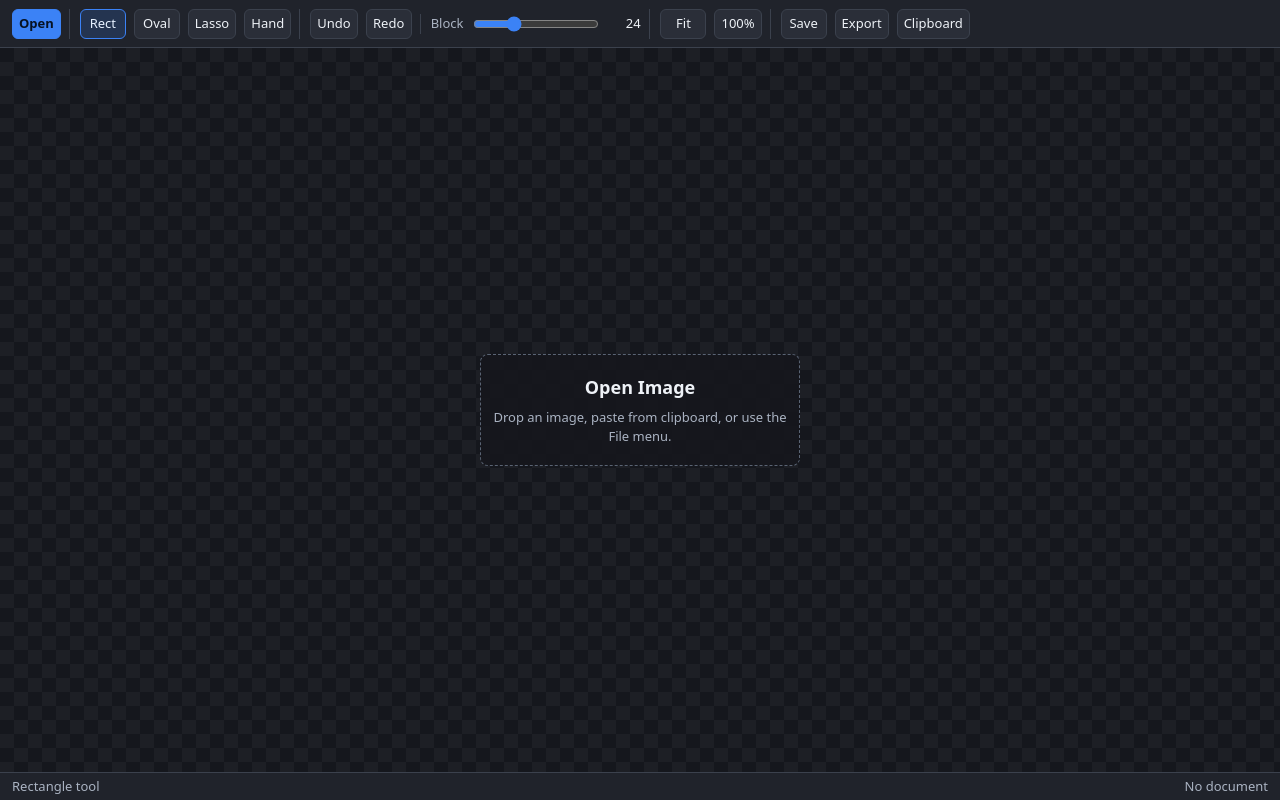
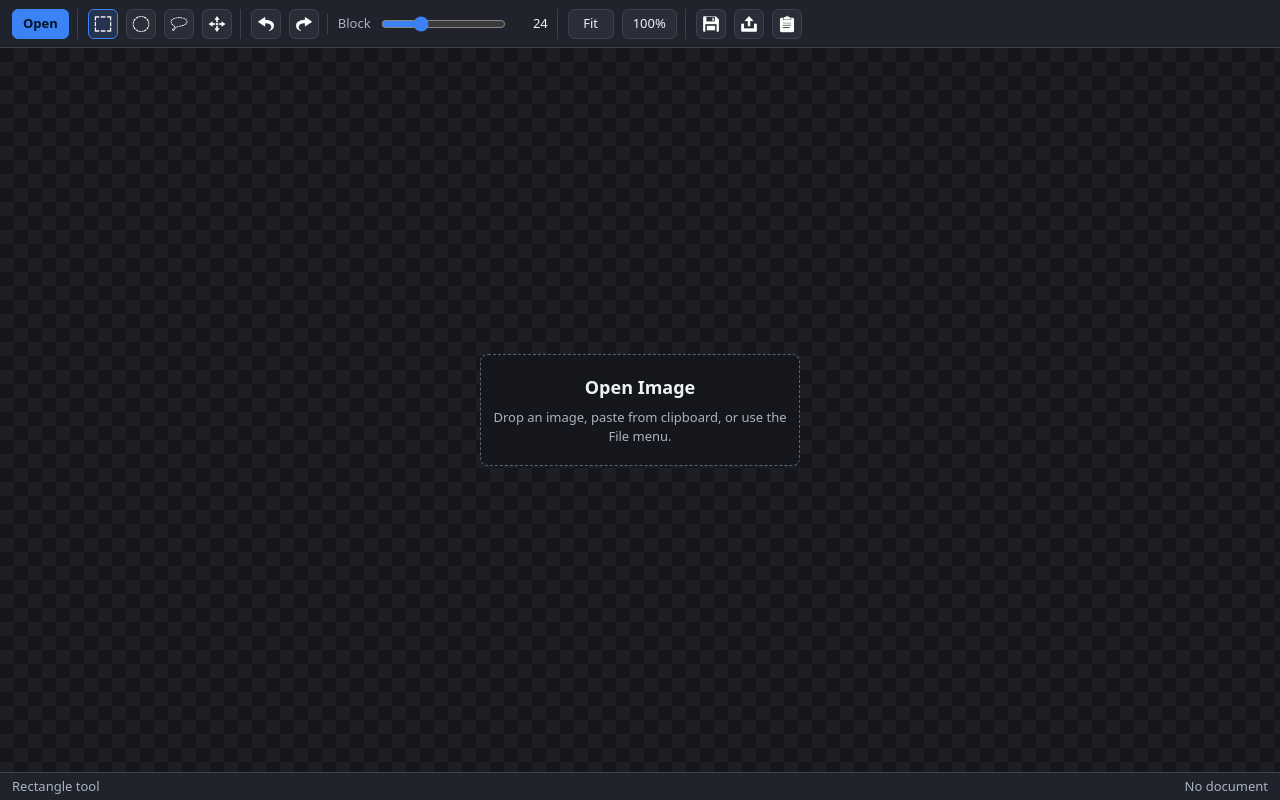
Before and after one commit to hololee/mosaic, an Electron app: page src/renderer/index.html in a window 1280 px wide. Drawn offline with Linux system fonts and the light colour scheme; no server answers.

Commit message:
style: replace toolbar text actions with icons

```diff
--- a/src/renderer/index.html
+++ b/src/renderer/index.html
@@ -12,14 +12,26 @@
         <button class="tool-button primary" id="openButton" type="button" data-tooltip="Open image or project (Cmd/Ctrl+O)" aria-label="Open image or project">Open</button>
       </div>
       <div class="toolbar-group toolbar-tools">
-        <button class="tool-button" data-tool="rectangle" type="button" data-tooltip="Rectangle mask (R)" aria-label="Rectangle mask">Rect</button>
-        <button class="tool-button" data-tool="ellipse" type="button" data-tooltip="Ellipse mask (O)" aria-label="Ellipse mask">Oval</button>
-        <button class="tool-button" data-tool="lasso" type="button" data-tooltip="Lasso mask (L)" aria-label="Lasso mask">Lasso</button>
-        <button class="tool-button" data-tool="pan" type="button" data-tooltip="Pan canvas (H)" aria-label="Pan canvas">Hand</button>
+        <button class="tool-button icon-only" data-tool="rectangle" type="button" data-tooltip="Rectangle mask (R)" aria-label="Rectangle mask">
+          <img class="toolbar-icon" src="./assets/toolbar/rect.png" alt="" aria-hidden="true" />
+        </button>
+        <button class="tool-button icon-only" data-tool="ellipse" type="button" data-tooltip="Ellipse mask (O)" aria-label="Ellipse mask">
+          <img class="toolbar-icon" src="./assets/toolbar/oval.png" alt="" aria-hidden="true" />
+        </button>
+        <button class="tool-button icon-only" data-tool="lasso" type="button" data-tooltip="Lasso mask (L)" aria-label="Lasso mask">
+          <img class="toolbar-icon" src="./assets/toolbar/lasso.png" alt="" aria-hidden="true" />
+        </button>
+        <button class="tool-button icon-only" data-tool="pan" type="button" data-tooltip="Pan canvas (H)" aria-label="Pan canvas">
+          <img class="toolbar-icon" src="./assets/toolbar/pan.png" alt="" aria-hidden="true" />
+        </button>
       </div>
       <div class="toolbar-group toolbar-history">
-        <button class="icon-button" id="undoButton" type="button" data-tooltip="Undo (Cmd/Ctrl+Z)" aria-label="Undo">Undo</button>
-        <button class="icon-button" id="redoButton" type="button" data-tooltip="Redo (Cmd/Ctrl+Shift+Z)" aria-label="Redo">Redo</button>
+        <button class="icon-button icon-only" id="undoButton" type="button" data-tooltip="Undo (Cmd/Ctrl+Z)" aria-label="Undo">
+          <img class="toolbar-icon" src="./assets/toolbar/undo.png" alt="" aria-hidden="true" />
+        </button>
+        <button class="icon-button icon-only" id="redoButton" type="button" data-tooltip="Redo (Cmd/Ctrl+Shift+Z)" aria-label="Redo">
+          <img class="toolbar-icon" src="./assets/toolbar/redo.png" alt="" aria-hidden="true" />
+        </button>
       </div>
       <div class="toolbar-group toolbar-mosaic">
         <label class="slider-label">
@@ -33,9 +45,15 @@
         <button class="tool-button" id="actualButton" type="button" data-tooltip="Actual size (Cmd/Ctrl+1)" aria-label="Actual size">100%</button>
       </div>
       <div class="toolbar-group toolbar-output">
-        <button class="tool-button" id="saveButton" type="button" data-tooltip="Save project (Cmd/Ctrl+S)" aria-label="Save project">Save</button>
-        <button class="tool-button" id="exportButton" type="button" data-tooltip="Export PNG or JPG (Cmd/Ctrl+Shift+E)" aria-label="Export PNG or JPG">Export</button>
-        <button class="tool-button" id="clipboardButton" type="button" data-tooltip="Export image to clipboard (Cmd/Ctrl+Alt+C)" aria-label="Export image to clipboard">Clipboard</button>
+        <button class="tool-button icon-only" id="saveButton" type="button" data-tooltip="Save project (Cmd/Ctrl+S)" aria-label="Save project">
+          <img class="toolbar-icon" src="./assets/toolbar/save.png" alt="" aria-hidden="true" />
+        </button>
+        <button class="tool-button icon-only" id="exportButton" type="button" data-tooltip="Export PNG or JPG (Cmd/Ctrl+Shift+E)" aria-label="Export PNG or JPG">
+          <img class="toolbar-icon" src="./assets/toolbar/export.png" alt="" aria-hidden="true" />
+        </button>
+        <button class="tool-button icon-only" id="clipboardButton" type="button" data-tooltip="Export image to clipboard (Cmd/Ctrl+Alt+C)" aria-label="Export image to clipboard">
+          <img class="toolbar-icon" src="./assets/toolbar/clipboard.png" alt="" aria-hidden="true" />
+        </button>
       </div>
     </header>
 
--- a/src/renderer/styles.css
+++ b/src/renderer/styles.css
@@ -85,6 +85,7 @@ input {
   background: var(--panel-2);
   color: var(--text);
   cursor: default;
+  padding: 0 10px;
 }
 
 .tool-button:hover,
@@ -104,6 +105,24 @@ input {
   background: var(--accent-strong);
   color: #061223;
   font-weight: 700;
+}
+
+.icon-only {
+  display: inline-grid;
+  width: 30px;
+  min-width: 30px;
+  height: 30px;
+  padding: 0;
+  place-items: center;
+}
+
+.toolbar-icon {
+  display: block;
+  width: 20px;
+  height: 20px;
+  object-fit: contain;
+  pointer-events: none;
+  user-select: none;
 }
 
 .slider-label {
```
Also changed, not shown: test/toolbar-layout.test.js (+51 -0 lines), src/renderer/assets/toolbar/clipboard.png (added), src/renderer/assets/toolbar/export.png (added), src/renderer/assets/toolbar/lasso.png (added), src/renderer/assets/toolbar/oval.png (added), src/renderer/assets/toolbar/pan.png (added), src/renderer/assets/toolbar/rect.png (added), src/renderer/assets/toolbar/redo.png (added), src/renderer/assets/toolbar/save.png (added), src/renderer/assets/toolbar/undo.png (added).
